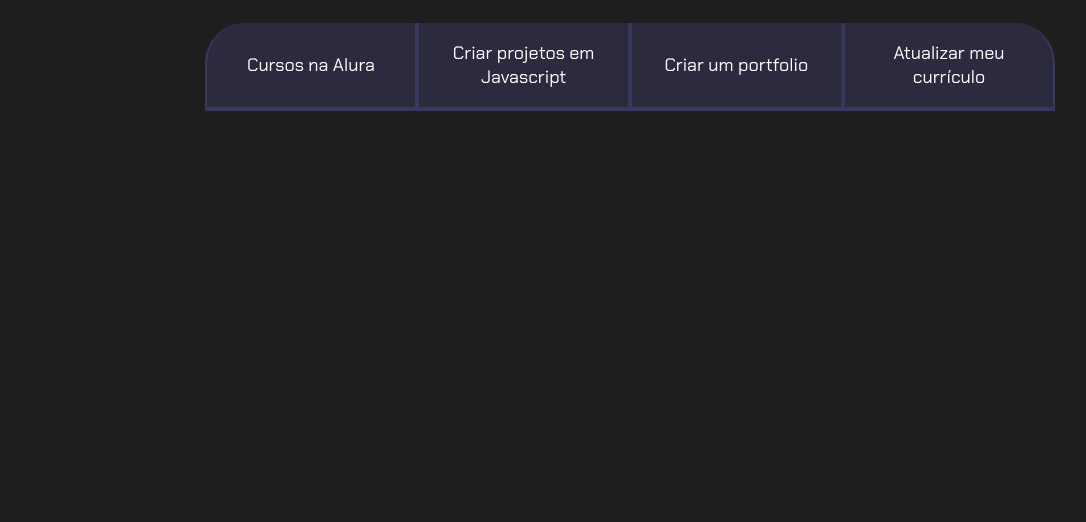
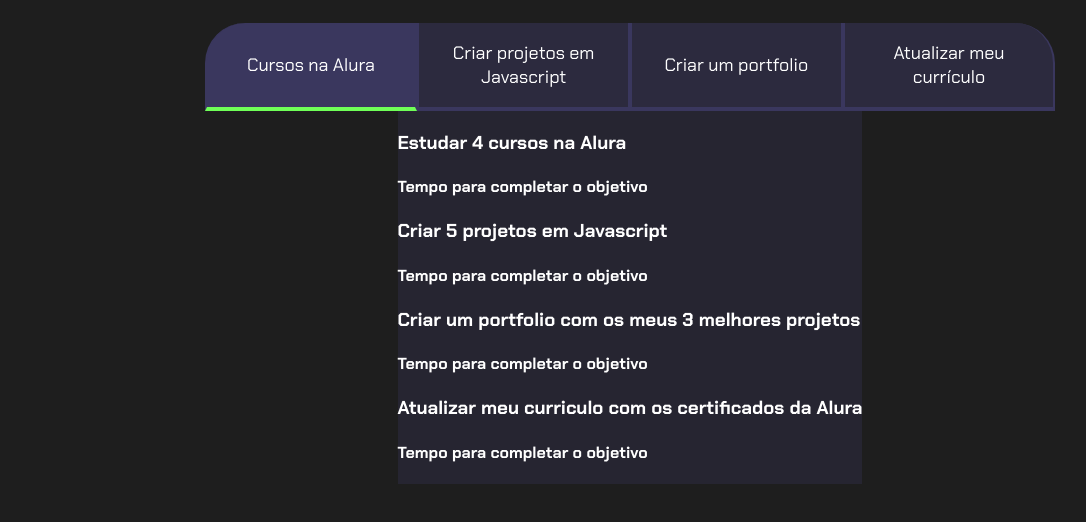
Before and after one commit to gabymachado10/Projeto-de-Vida, a plain HTML site: page index.html in a window 1280 px wide. Shown: the part 80-602 px from the top of the page, without its empty margins (10-1096 px from the left). Drawn offline with Linux system fonts and the light colour scheme.

Commit message:
Add files via upload

```diff
--- a/index.html
+++ b/index.html
@@ -11,13 +11,50 @@
 <body>
     <section class="conteudo-principal">
         <h2 class="titulo-principal">Meus Objetivos do ano<span>_</span></h2>
+        <div class="conteudo"></div>
         <div class="botoes">
-            <button class="botao">Cursos na Alura</button>
+            <button class="botao ativo">Cursos na Alura</button>
             <button class="botao">Criar projetos em Javascript</button>
             <button class="botao">Criar um portfolio</button>
             <button class="botao">Atualizar meu currículo</button>
         </div>
-    </section>
+        <div class="abas-textos">
+            <div class="aba-conteudo">
+                <h3 class="aba-conteudo-titulo-principal">
+                    Estudar 4 cursos na Alura
+                </h3>
+                <h4 class="aba-conteudo-titulo-secundário">
+                    Tempo para completar o objetivo
+                </h4>
+            </div>
+            <div class="aba-conteudo">
+                <h3 class="aba-conteudo-titulo-principal">
+                    Criar 5 projetos em Javascript
+                </h3>
+                <h4 class="aba-conteudo-titulo-secundário">
+                    Tempo para completar o objetivo
+                </h4>
+            </div>
+            <div class="aba-conteudo">
+                <h3 class="aba-conteudo-titulo-principal">
+                    Criar um portfolio com os meus 3 melhores projetos
+                </h3>
+                <h4 class="aba-conteudo-titulo-secundário">
+                    Tempo para completar o objetivo
+                </h4>
+            </div>
+            <div class="aba-conteudo">
+                <h3 class="aba-conteudo-titulo-principal">
+                Atualizar meu curriculo com os certificados da Alura
+                </h3>
+                <h4 class="aba-conteudo-titulo-secundário">
+                    Tempo para completar o objetivo
+                 </h4>
+                </div>
+            </div>
+        </div>
+    </section></div>
+    <script src="main.js"></script>
 </body>
 
 </html>
--- /dev/null
+++ b/main.js
@@ -0,0 +1,13 @@
+const botoes = document.querySelectorAll(".botao");
+
+for (let i=0; i <botoes.length; i++) {
+    botoes[i].onclick = function(){
+
+for(let j=0; j < botoes.length; j++){
+    botoes[j].classList.remove("ativo");
+}
+
+        botoes[i].classList.add("ativo");
+    }
+    console.log();
+}
--- a/style.css
+++ b/style.css
@@ -71,3 +71,12 @@
         border-radius: 0 40px 0 0;
     }
 }
+
+.ativo {
+    background-color: var(--botao-ativo);
+    border-bottom: 4px solid var(--verde);
+}
+
+.abas-textos {
+    background-color: var(--texto-fundo);
+}
```
